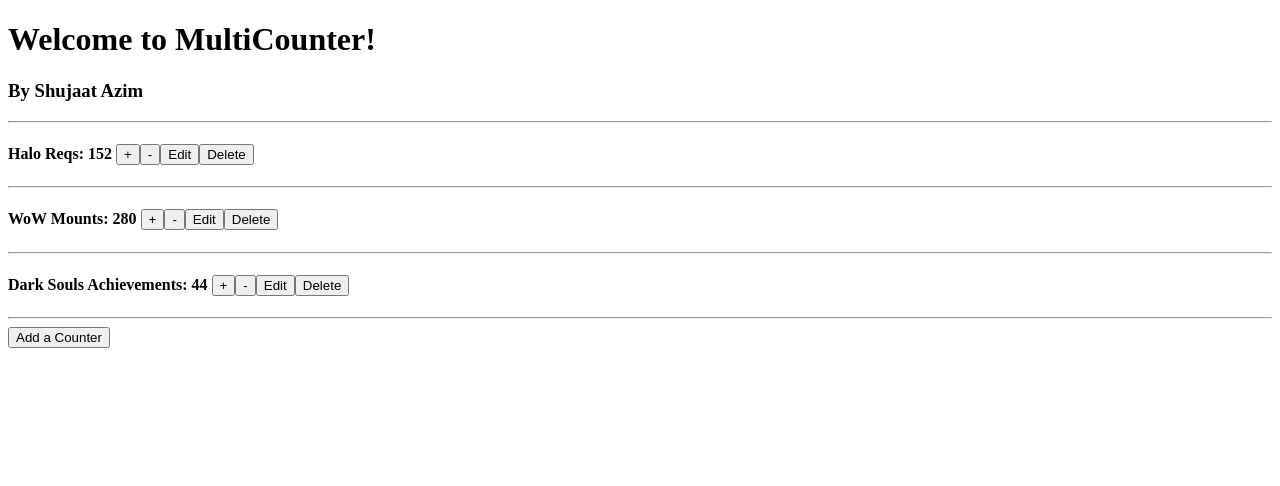
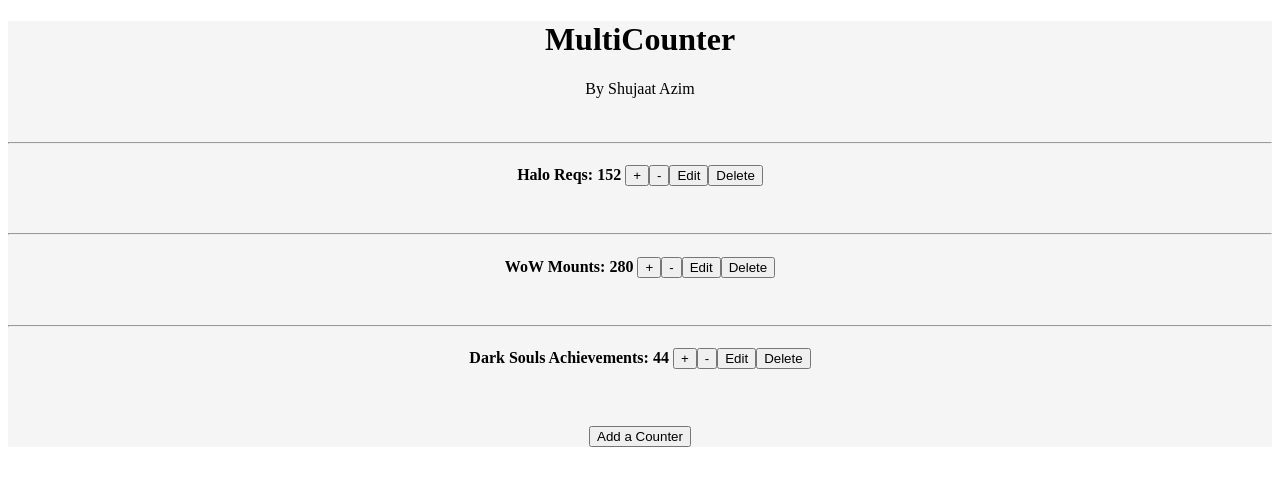
Before and after one commit to ShujaatAzim/MultiCounter-Frontend, a React (Create React App) app: page / in a window 1280 px wide. Shown: the top 486 px of the page. Built offline with nearby package versions, Linux system fonts and the light colour scheme.

Commit message:
layout change, better UX/UI

```diff
--- a/src/App.js
+++ b/src/App.js
@@ -32,19 +32,19 @@
   }
 
   return (
-    <div>
-      <h1>Welcome to MultiCounter!</h1>
-      <h3>By Shujaat Azim</h3>
-      <hr />
+    <div style={{ backgroundColor: "whitesmoke", textAlign: "center" }}>
+      <h1>MultiCounter</h1>By Shujaat Azim
+      <br /><br /><br />
       <div>
         {allCounters.map(counter => {
           return <Counter key={counter.name} counterObj={counter} finalizeDelete={finalizeDelete}/>
         })}
       </div>
+      {addingCounter ? <AddCounterForm allCounters={allCounters} finalizeCounters={finalizeCounters}/> : null}
+      <br />
       <div>
         <button onClick={handleFormRender}>{!addingCounter ? "Add a Counter" : "Cancel Adding"}</button>
       </div>
-      {addingCounter ? <AddCounterForm allCounters={allCounters} finalizeCounters={finalizeCounters}/> : null}
     </div>
   )
 }
--- a/src/Components/AddCounterForm.js
+++ b/src/Components/AddCounterForm.js
@@ -15,6 +15,7 @@
 
   return (
     <div>
+      <h3>Add a new counter!</h3>
       <form onSubmit={addNewCounter}>
         <label>Name of Counter</label>
           <input type="text" value={newCounterName} onChange={(e) => setNewCounterName(e.target.value)} />
--- a/src/Components/Counter.js
+++ b/src/Components/Counter.js
@@ -29,33 +29,34 @@
   }
 
   return (
-    <div>
+    <div style={{ backgroundColor: "whitesmoke"}}>
       {editing ?
         <div>
+          <hr />
           <h4>{name}: {amount} <button disabled>+</button><button disabled>-</button>
           <button onClick={cancelChange}>Cancel</button></h4>
             <form onSubmit={cancelChange}>
-              <label>Edit Counter Name: </label>
+              <label><i>Edit Counter Name: </i></label>
                 <input type="text" value={name} onChange={(e) => setName(e.target.value)} />
-              <label>Edit Amount: </label>
+              <label><i>Edit Amount: </i></label>
                 <input type="number" value={amount} onChange={(e) => setAmount(e.target.value)} />
               <input type="submit" value="Done" />
             </form>
-          <hr />
         </div>
       : deleting ?
         <div>
+          <hr />
           <h4>{name}: {amount} <button disabled>+</button><button disabled>-</button>
           <button disabled>Edit</button><button disabled>Delete</button></h4>
             <h4>Are you sure you want to delete?<button onClick={() => props.finalizeDelete(name)}>Yes</button>
               <button onClick={cancelChange}>Cancel</button></h4>
-          <hr />
         </div>
       :
         <div>
+          <hr />
           <h4>{name}: {amount} <button onClick={increase}>+</button><button onClick={decrease}>-</button>
           <button onClick={editCounter}>Edit</button><button onClick={deleteCounter}>Delete</button></h4>
-          <hr />
+          <br />
         </div>
         }
     </div>
```
